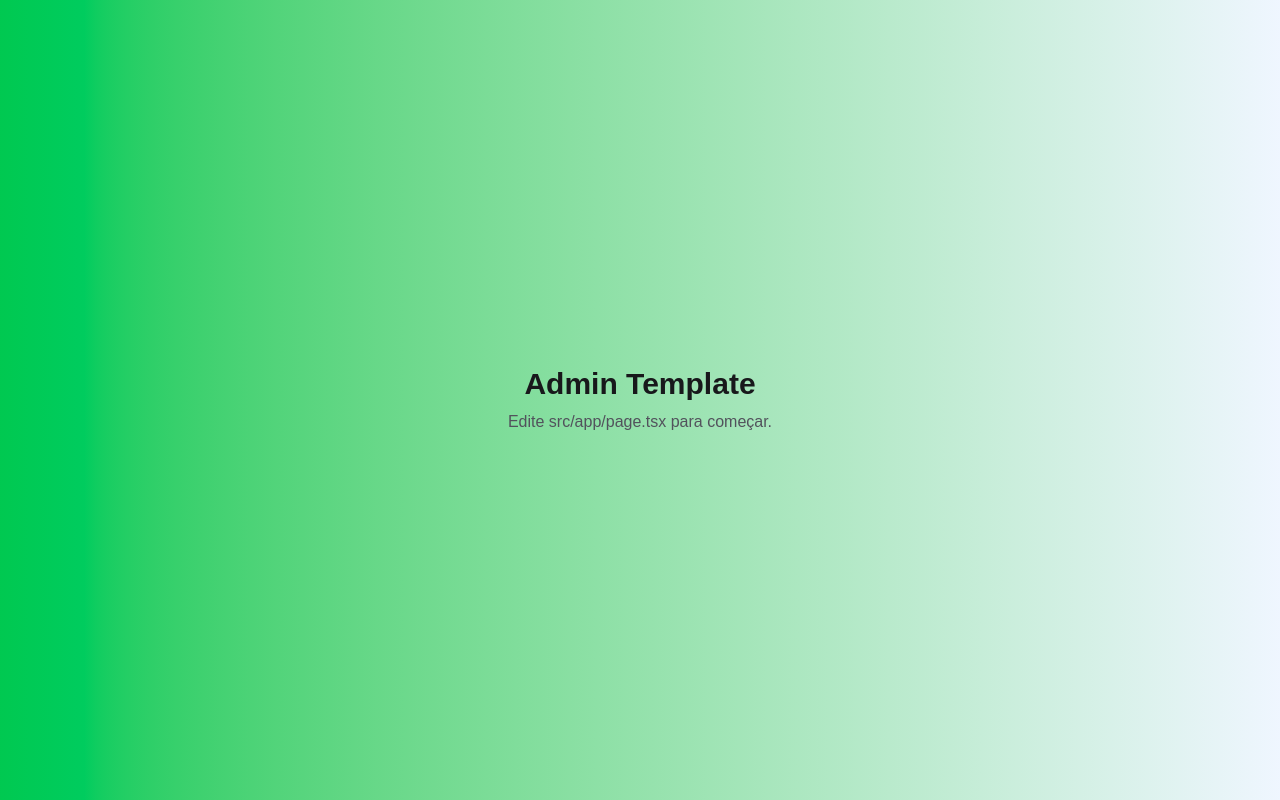
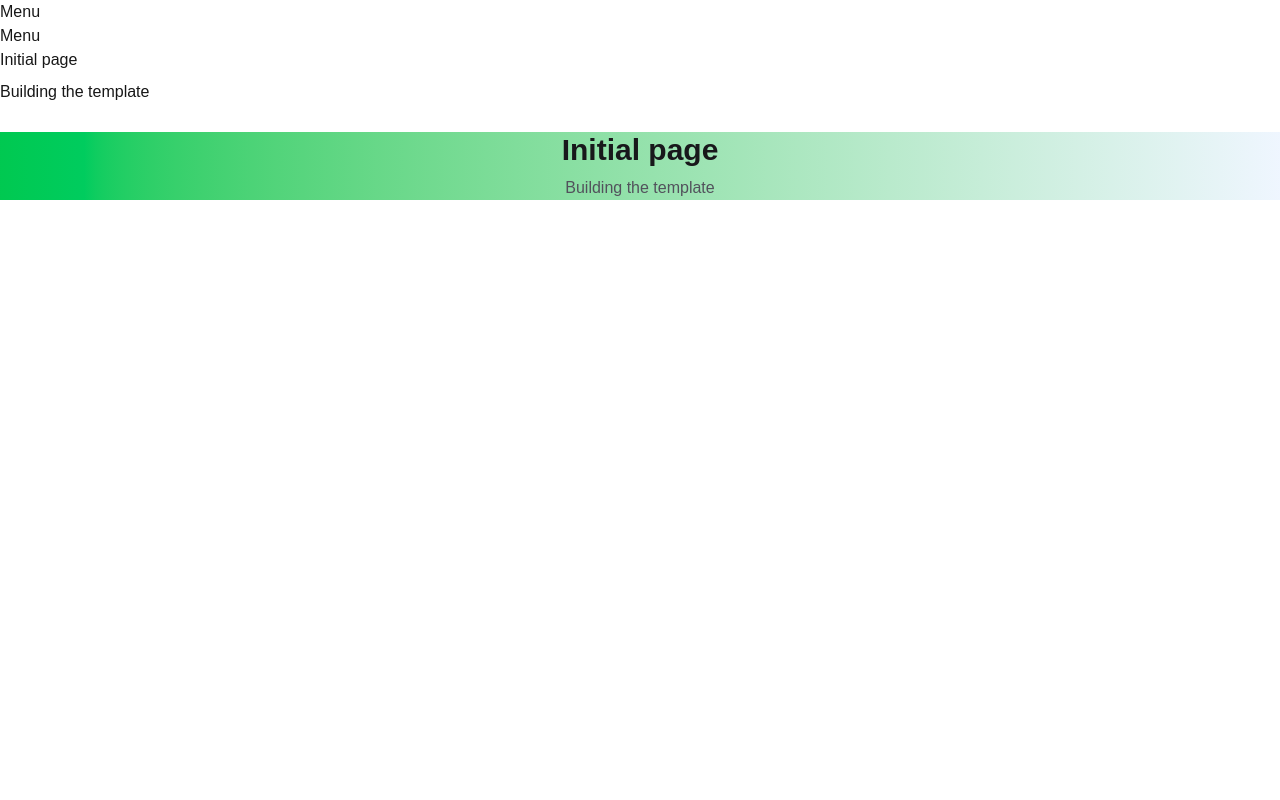
Before and after one commit to FelipeEnne/admin-template-next, a Next.js app: page / in a window 1280 px wide. Built offline with nearby package versions, Linux system fonts and the light colour scheme.

Commit message:
Define initial structure

```diff
--- a/src/app/page.tsx
+++ b/src/app/page.tsx
@@ -1,8 +1,12 @@
+import Layout from "@/components/template/Layout";
+
 export default function Home() {
   return (
-    <div className="flex flex-1 flex-col items-center justify-center bg-gradient-to-r from-green-500 to-blue-50">
-      <h1 className="text-3xl font-semibold text-zinc-900">Admin Template</h1>
-      <p className="mt-2 text-zinc-600">Edite src/app/page.tsx para começar.</p>
-    </div>
+    <Layout title="Initial page" subtitle="Building the template">
+      <div className="flex flex-1 flex-col items-center justify-center bg-gradient-to-r from-green-500 to-blue-50">
+        <h1 className="text-3xl font-semibold text-zinc-900">Initial page</h1>
+        <p className="mt-2 text-zinc-600">Building the template</p>
+      </div>
+    </Layout>
   );
 }
--- /dev/null
+++ b/src/components/template/Content.tsx
@@ -0,0 +1,7 @@
+interface ContentProps {
+  children?: React.ReactNode;
+}
+
+export default function Content({ children }: ContentProps) {
+  return <div className={`flex flex-col mt-7`}>{children}</div>;
+}
--- /dev/null
+++ b/src/components/template/Header.tsx
@@ -0,0 +1,18 @@
+import SideMenu from "./SideMenu";
+import Title from "./Title";
+
+interface HeaderProps {
+  title: string;
+  subtitle: string;
+}
+
+export default function Header({ title, subtitle }: HeaderProps) {
+  return (
+    <div>
+      <SideMenu />
+      <main>
+        <Title title={title} subtitle={subtitle} />
+      </main>
+    </div>
+  );
+}
--- /dev/null
+++ b/src/components/template/Layout.tsx
@@ -0,0 +1,19 @@
+import SideMenu from "./SideMenu";
+import Header from "./Header";
+import Content from "./Content";
+
+interface LayoutProps {
+  title: string;
+  subtitle: string;
+  children?: React.ReactNode;
+}
+
+export default function Layout({ title, subtitle, children }: LayoutProps) {
+  return (
+    <div>
+      <SideMenu />
+      <Header title={title} subtitle={subtitle} />
+      <Content>{children}</Content>
+    </div>
+  );
+}
--- /dev/null
+++ b/src/components/template/SideMenu.tsx
@@ -0,0 +1,7 @@
+export default function SideMenu() {
+  return (
+    <aside>
+      <h1>Menu</h1>
+    </aside>
+  );
+}
--- /dev/null
+++ b/src/components/template/Title.tsx
@@ -0,0 +1,15 @@
+import SideMenu from "./SideMenu";
+
+interface TitleProps {
+  title: string;
+  subtitle: string;
+}
+
+export default function Title({ title, subtitle }: TitleProps) {
+  return (
+    <div className={`flex flex-col gap-2`}>
+      <h1 className={`flex flex-col gap-2`}>{title} </h1>
+      <h2 className={`flex flex-col gap-2`}>{subtitle}</h2>
+    </div>
+  );
+}
```
